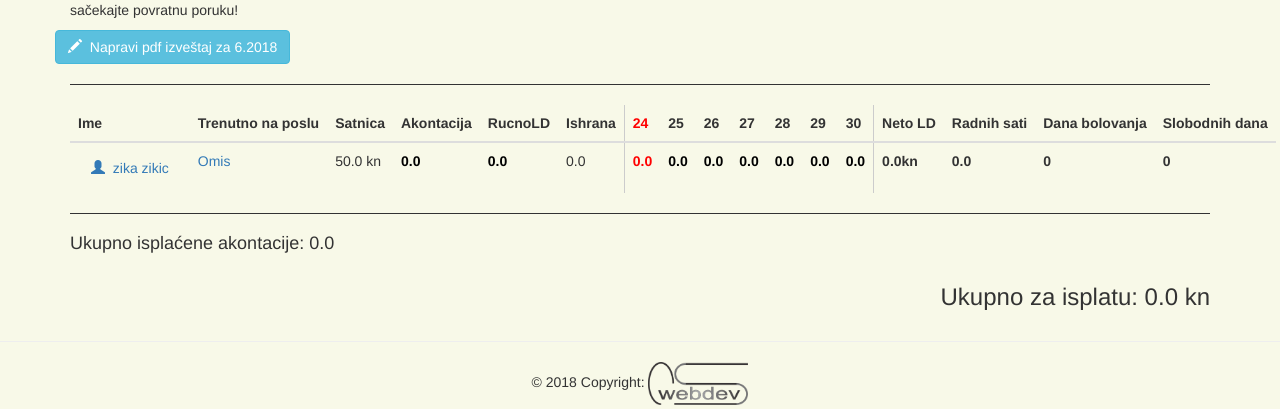
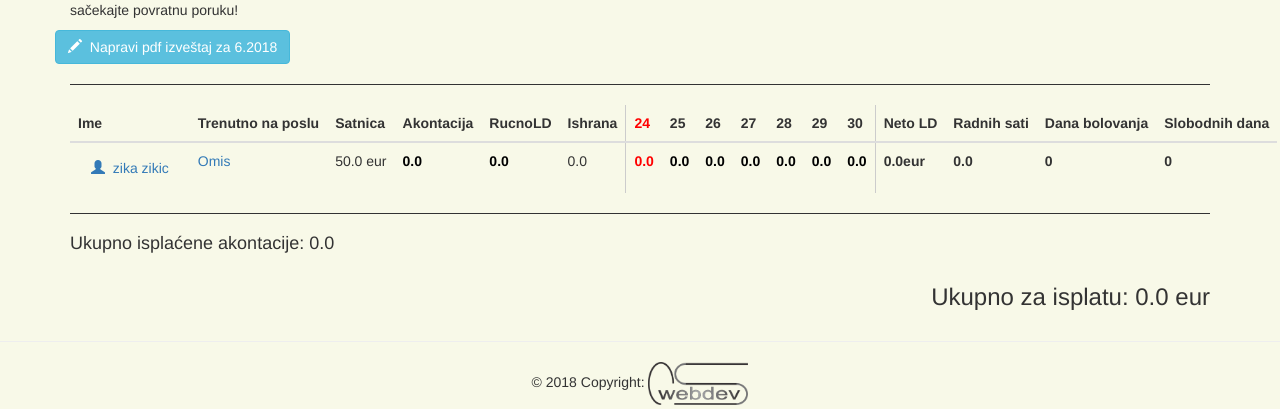
Before and after one commit to papulic/htwerke_heroku_deploy_version, a Django app: page /administracija/mesecni_pregled_radnika/6/2018/1 in a window 1280 px wide. Shown: the part 318-727 px from the top of the page. Run offline with Django 3.2, Linux system fonts and the light colour scheme; a user stored in the database is signed in; data comes from the database, SQL or seed files in the repository; some libraries are stand-ins or nearby versions.

Commit message:
kn -> eur

```diff
--- a/projects/templates/projects/ljudi.html
+++ b/projects/templates/projects/ljudi.html
@@ -101,7 +101,7 @@
                         {% else %}
                         ---------------------
                         {% endif %}</td>
-                        <td>{{ radnik.satnica }} kn</td>
+                        <td>{{ radnik.satnica }} eur</td>
                         <td>{{ radnik.klasa }}</td>
                         <td {% if radnik.dana_do_isteka_ugovora < 70 %}style="color:red"{% endif %}>{{ radnik.ugovor_vazi_do }}</td>
                         <td {% if radnik.dana_do_isteka_ugovora < 70 %}style="color:red"{% endif %}>{{ radnik.dana_do_isteka_ugovora }}</td>
--- a/projects/templates/projects/mesecni_izvod.html
+++ b/projects/templates/projects/mesecni_izvod.html
@@ -85,7 +85,7 @@
                 {% else %}
                 ---------
                 {% endif %}</td>
-                <td>{{ radnik.satnica }} kn</td>
+                <td>{{ radnik.satnica }} eur</td>
                 <td>{% for a in akontacije %}
                     {% if a.radnik == radnik %}
                         <font color="black" {% if dan.datum.weekday == 6 %}style="color:red"{% endif %}><strong>
@@ -123,7 +123,7 @@
                         </strong></font>
                 </td>
                 {% endfor %}
-                <td class="left-border"><strong>{{ ukupno|get_value_from_dict:radnik.id }}kn</strong></td>
+                <td class="left-border"><strong>{{ ukupno|get_value_from_dict:radnik.id }}eur</strong></td>
                 <td><strong>{{ radnih_sati|get_value_from_dict:radnik.id }}</strong></td>
                 <td><strong>{{ dana_bolovanja|get_value_from_dict:radnik.id }}</strong></td>
                 <td><strong>{{ slobodnih_dana|get_value_from_dict:radnik.id }}</strong></td>
@@ -136,7 +136,7 @@
     {% endif %}
     {% endfor %}
     <h4>Ukupno isplaćene akontacije: {{ sve_akontacije }}</h4>
-    <h3 style="float: right">Ukupno za isplatu: {{ svi }} kn</h3>
+    <h3 style="float: right">Ukupno za isplatu: {{ svi }} eur</h3>
 </div>
 
 
--- a/projects/templates/projects/mesecni_izvod_single.html
+++ b/projects/templates/projects/mesecni_izvod_single.html
@@ -64,7 +64,7 @@
                 {% else %}
                 ---------
                 {% endif %}</td>
-                <td>{{ radnik.satnica }} kn</td>
+                <td>{{ radnik.satnica }} eur</td>
                 <td>{% for a in akontacije %}
                     {% if a.radnik == radnik %}
                     <a href="{% url 'projects:akontacija-update' mesec godina posao_id a.id %}">
@@ -107,7 +107,7 @@
                 </td>
 
                 {% endfor %}
-                <td class="left-border"><strong>{{ ukupno }}kn</strong></td>
+                <td class="left-border"><strong>{{ ukupno }}eur</strong></td>
                 <td><strong>{{ radnih_sati }}</strong></td>
                 <td><strong>{{ dana_bolovanja }}</strong></td>
                 <td><strong>{{ slobodnih_dana }}</strong></td>
--- a/projects/templates/projects/radnik_detalji.html
+++ b/projects/templates/projects/radnik_detalji.html
@@ -52,7 +52,7 @@
         </div>
         <div class="col-xs-6">
             <h4>Satnica:</h4>
-            <h3><strong>{{ radnik.satnica }}</strong> kn</h3>
+            <h3><strong>{{ radnik.satnica }}</strong> eur</h3>
             <hr>
             <h4>datum rodjenja:</h4>
             {% if radnik.datum_rodjenja != None %}
```
